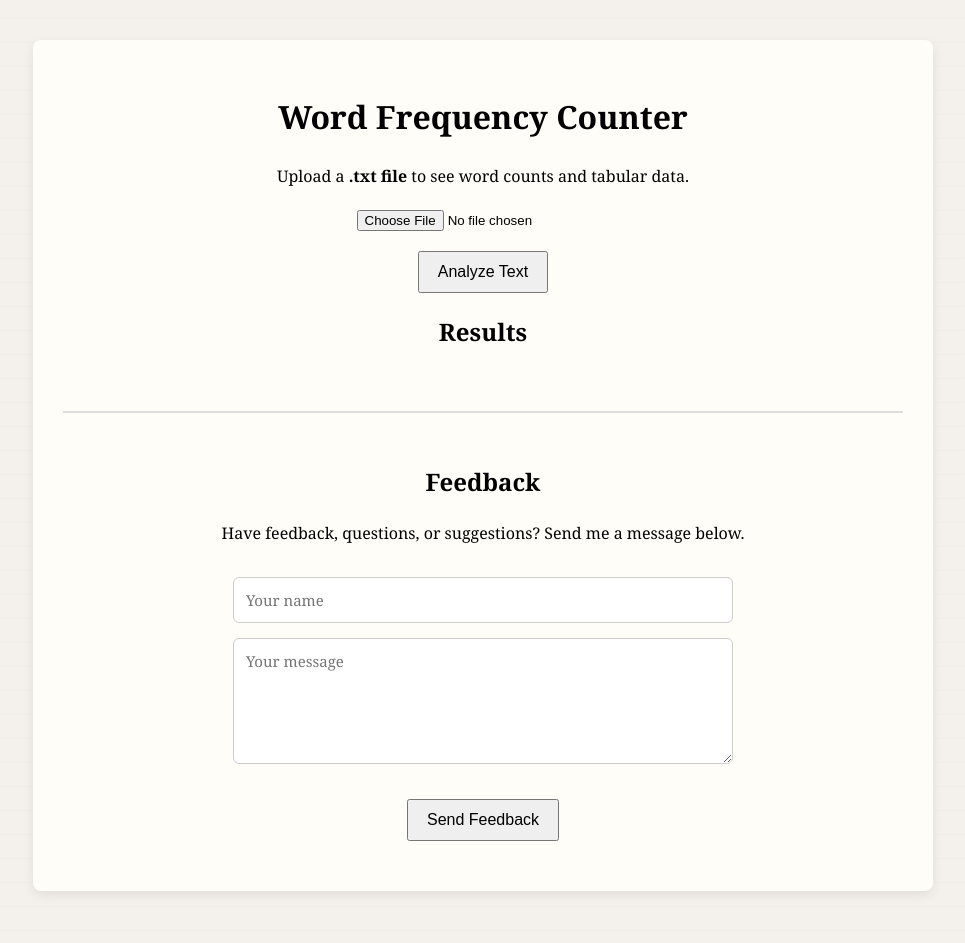
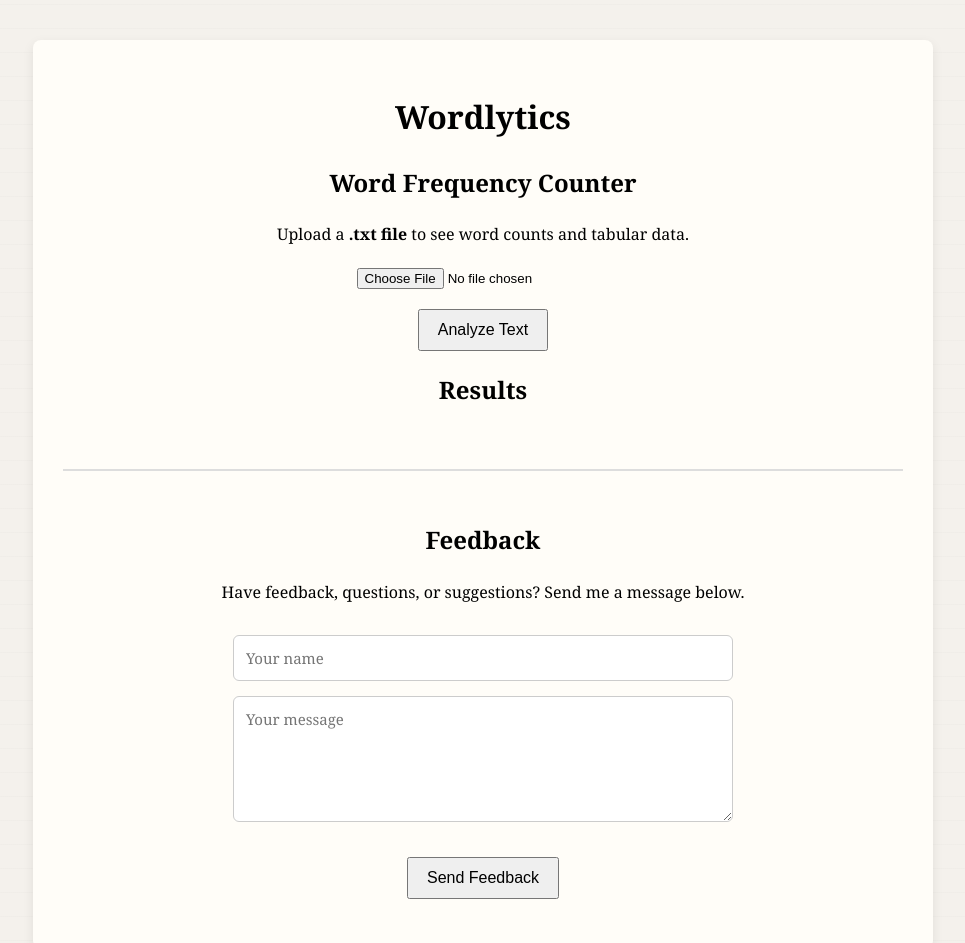
Before and after one commit to etCeO/.wRdLtcs, a plain HTML site: page index.html in a window 1280 px wide. Shown: the top 943 px of the page, without its empty margins (157-1122 px from the left). Drawn offline with Linux system fonts and the light colour scheme.

Commit message:
Update index.html

```diff
--- a/index.html
+++ b/index.html
@@ -79,7 +79,8 @@
 <body>
 <div class="page">
 
-<h1>Word Frequency Counter</h1>
+<h1>Wordlytics</h1>
+<h2>Word Frequency Counter</h2>
 <p style="text-align:center;">
     Upload a <strong>.txt file</strong> to see word counts and tabular data.
 </p>
```
